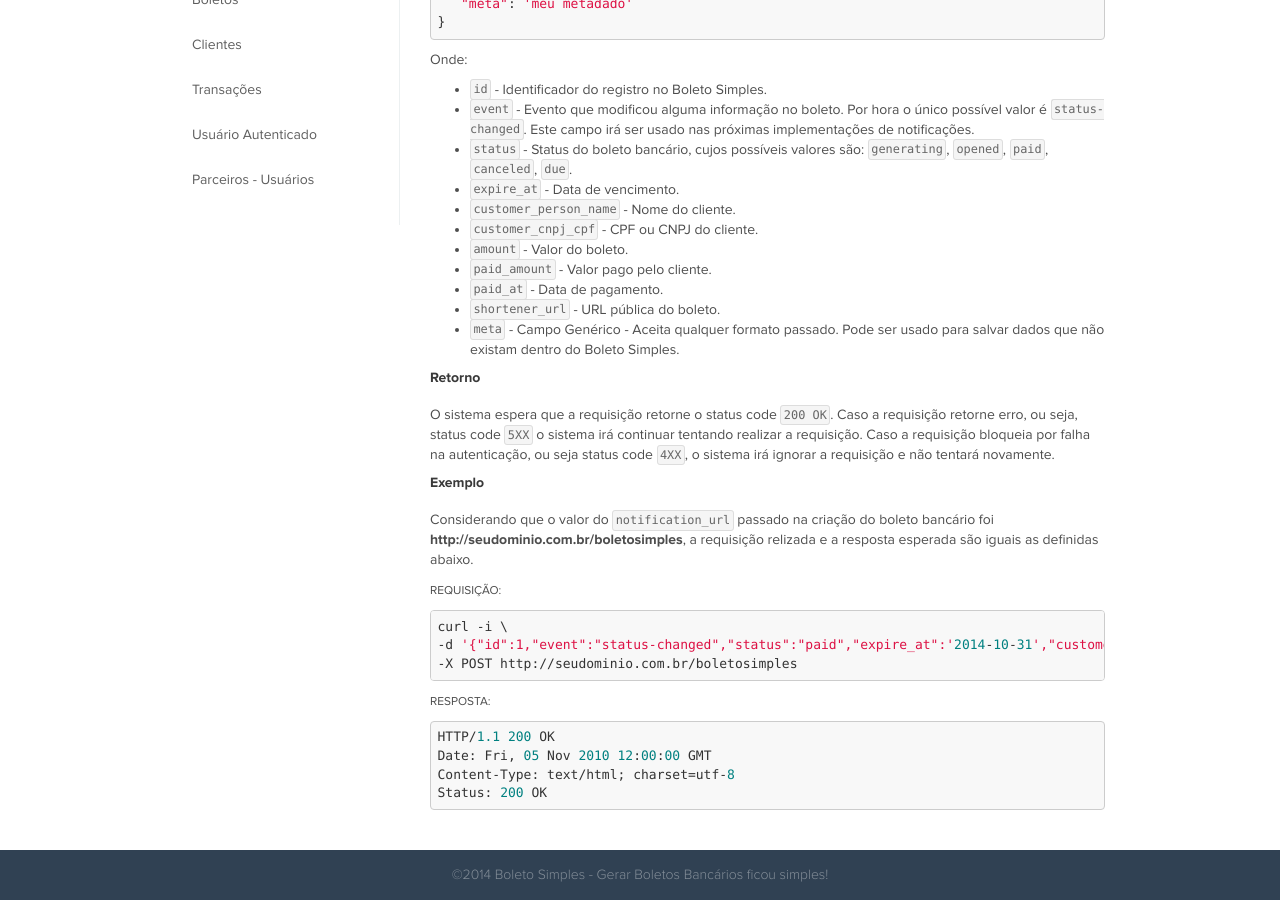
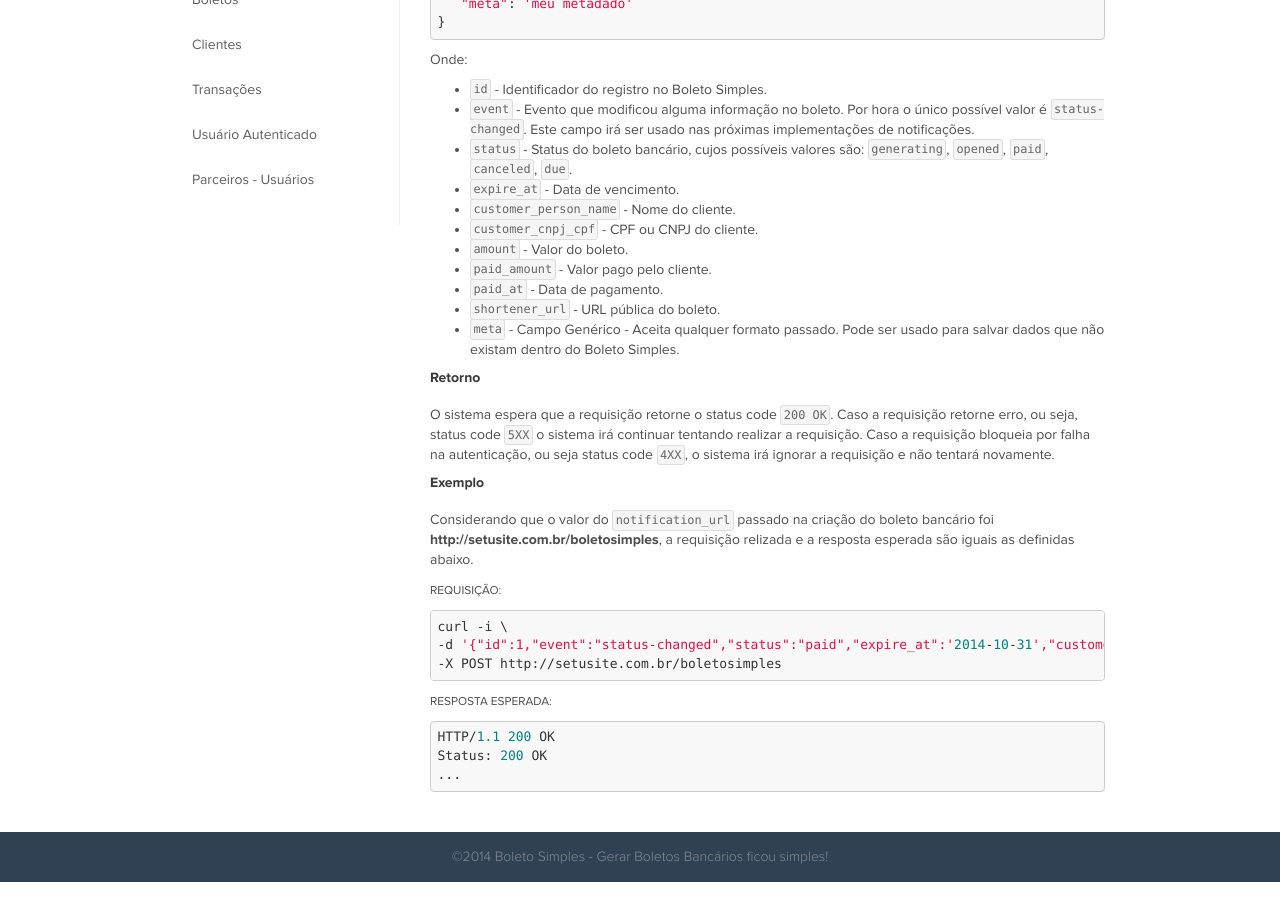
Before and after one commit to BoletoSimples/boletosimples-docs, a Jekyll site: the page built from notifications.md, in a window 1280 px wide and 900 px high, scrolled down 594 px. Built offline with Jekyll 4.4.1, drawn with Linux system fonts in a browser that asks for light colours.

Commit message:
updates notification

```diff
--- a/notifications.md
+++ b/notifications.md
@@ -10,9 +10,7 @@ en: /en/notifications
 
 O Boleto Simples envia notificações para um sistema externo após algum evento ocorrer no boleto.
 
-  Essas notificações são realizadas através de uma requisição
-  `HTTP POST` no endereço configurado no
-  boleto ou na conta do usuário através do campo `notification_url`.
+Essas notificações são realizadas através de uma requisição `HTTP POST` no endereço configurado no boleto ou na conta do usuário através do campo `notification_url`.
 
 <div class="alert alert-info">Os logs das notificações realizadas são salvos em nossa base de dados.</div>
 
@@ -52,21 +50,20 @@ O sistema espera que a requisição retorne o status code `200 OK`. Caso a requi
 
 #### Exemplo
 
-Considerando que o valor do `notification_url` passado na criação do boleto bancário foi **http://seudominio.com.br/boletosimples**, a requisição relizada e a resposta esperada são iguais as definidas abaixo.
+Considerando que o valor do `notification_url` passado na criação do boleto bancário foi **http://setusite.com.br/boletosimples**, a requisição relizada e a resposta esperada são iguais as definidas abaixo.
 
 <small>Requisição:</small>
 
 <pre class="bash">
 curl -i \
 -d '{"id":1,"event":"status-changed","status":"paid","expire_at":'2014-10-31',"customer_person_name":'Boleto Simples',"customer_cnpj_cpf":'05.813.794/0001-26',"amount":'55.78',"paid_amount":'55.78',"paid_at":'2014-10-30',"shortener_url":'http://bole.to/identificador',"meta":'meu metadado'}' \
--X POST http://seudominio.com.br/boletosimples
+-X POST http://setusite.com.br/boletosimples
 </pre>
 
-<small>Resposta:</small>
+<small>Resposta Esperada:</small>
 
 <pre class="json">
 HTTP/1.1 200 OK
-Date: Fri, 05 Nov 2010 12:00:00 GMT
-Content-Type: text/html; charset=utf-8
 Status: 200 OK
+...
 </pre>
```
